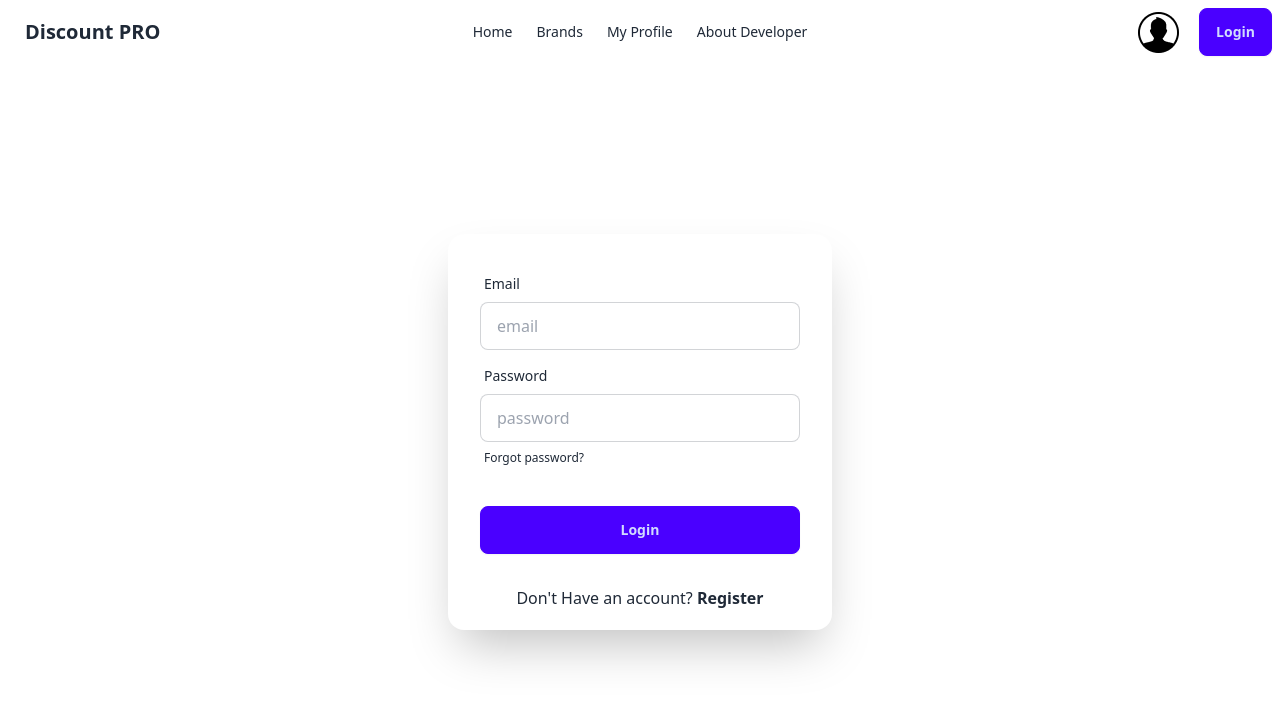
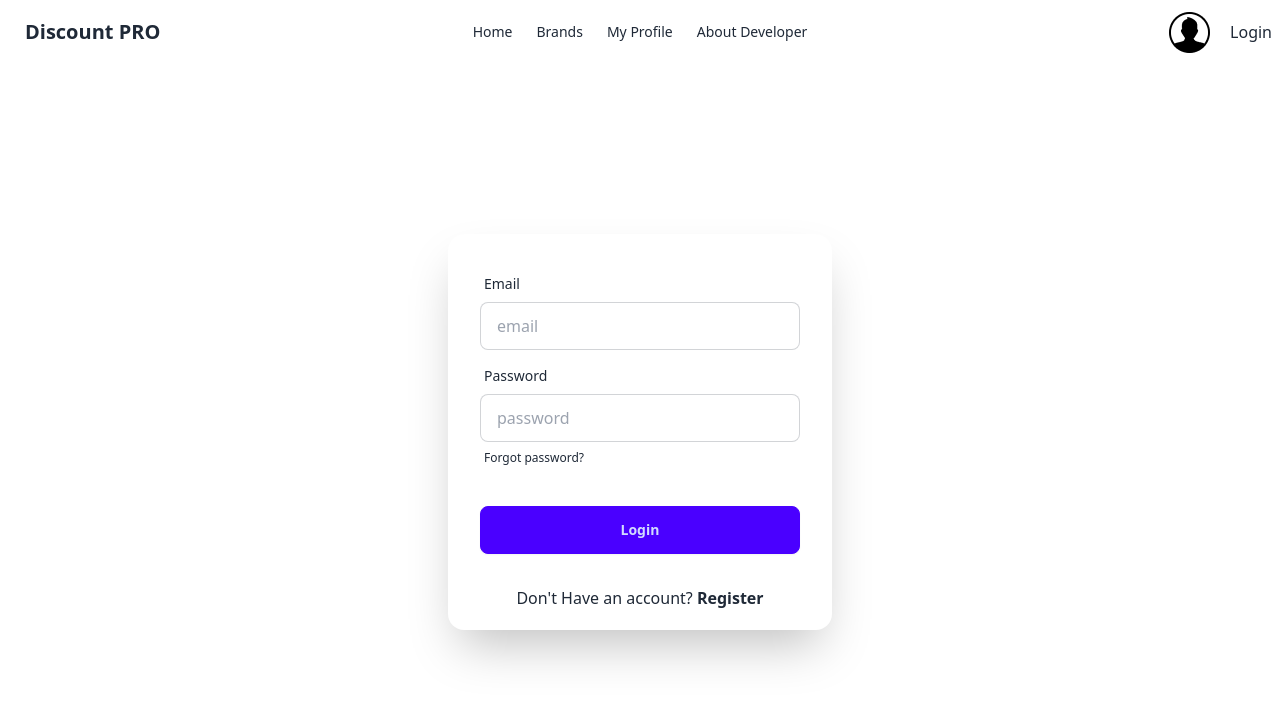
Before and after one commit to mahmudul35/Discount-PRO-A-Coupon-Collecting-Application, a React (Vite) app: page /auth/login in a window 1280 px wide. Shown: the top 702 px of the page. Built offline with nearby package versions, Linux system fonts and the light colour scheme; no server answers.

Commit message:
signout functionality added

```diff
--- a/src/components/Login.jsx
+++ b/src/components/Login.jsx
@@ -1,7 +1,8 @@
 import React, { useContext } from "react";
-import { NavLink } from "react-router-dom";
+import { NavLink, useNavigate } from "react-router-dom";
 import { AuthContext } from "../context/AuthProvider";
 const Login = () => {
+  const navigate = useNavigate();
   const { signIn } = useContext(AuthContext);
   const handleLogin = (e) => {
     e.preventDefault();
@@ -10,9 +11,11 @@ const Login = () => {
     signIn(email, password)
       .then((result) => {
         console.log("result", result.user);
+        navigate("/");
       })
       .catch((error) => {
         console.log("error", error.message);
+        alert("Please signup");
       });
   };
   return (
--- a/src/components/Navbar.jsx
+++ b/src/components/Navbar.jsx
@@ -1,9 +1,10 @@
 import React, { useContext } from "react";
-import { Link, NavLink } from "react-router-dom";
+import { NavLink } from "react-router-dom";
 import userLogo from "../assets/user.png";
 import { AuthContext } from "../context/AuthProvider";
 const Navbar = () => {
-  const { user } = useContext(AuthContext);
+  const { user, signOutUser } = useContext(AuthContext);
+  console.log(signOutUser);
   console.log(user?.email);
   return (
     <div className="container mx-auto">
@@ -49,9 +50,15 @@ const Navbar = () => {
         <div class="navbar-end space-x-5">
           <p>{user?.email}</p>
           <img src={userLogo} alt="" />
-          <Link to="/auth/login" class="btn btn-primary">
-            Login
-          </Link>
+          {user ? (
+            <button onClick={signOutUser} class="btn btn-primary">
+              Logout
+            </button>
+          ) : (
+            <NavLink to="/auth/login" class="btn btn-primary">
+              Login
+            </NavLink>
+          )}
         </div>
       </div>
     </div>
--- a/src/context/AuthProvider.jsx
+++ b/src/context/AuthProvider.jsx
@@ -2,6 +2,7 @@ import {
   createUserWithEmailAndPassword,
   onAuthStateChanged,
   signInWithEmailAndPassword,
+  signOut,
 } from "firebase/auth";
 import { createContext, useEffect, useState } from "react";
 import { auth } from "../utils/firebase.config";
@@ -25,10 +26,15 @@ const AuthProvider = ({ children }) => {
     };
   }, []);
 
+  const signOutUser = () => {
+    return signOut(auth);
+  };
+
   const userInfo = {
     name: "John Doe",
     signUp,
     signIn,
+    signOutUser,
     user,
   };
   return (
```
